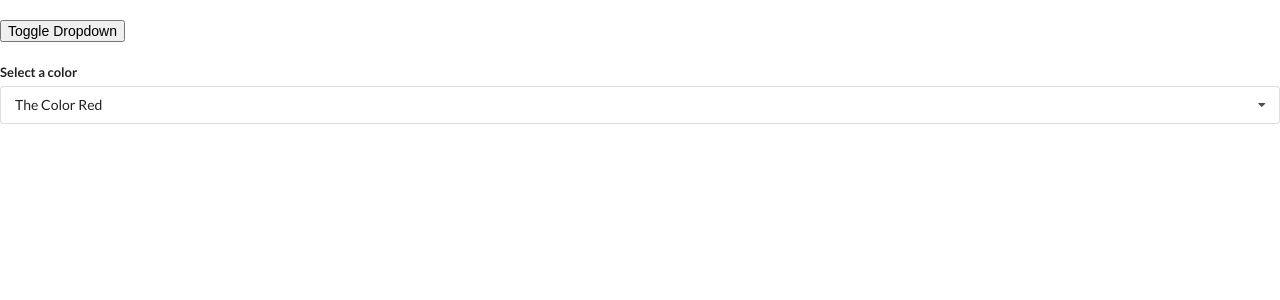
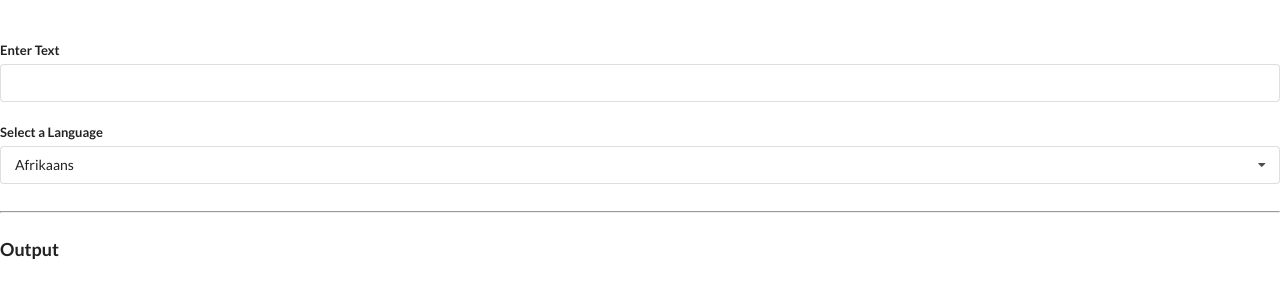
Before and after one commit to lululand/react-widgets, a React (Create React App) app: page / in a window 1280 px wide. Shown: the top 300 px of the page. Built offline with nearby package versions, Linux system fonts and the light colour scheme; no server answers.

Commit message:
language conversion component added

```diff
--- a/src/App.js
+++ b/src/App.js
@@ -1,42 +1,52 @@
-import React, { useState } from 'react';
+import React from 'react';
 // import Accordion from './components/Accordion';
 // import Search from './components/Search';
-import Dropdown from './components/Dropdown';
-
-const options = [
-  {
-    label: 'The Color Red',
-    value: 'red'
-  },
-  {
-    label: 'The Color Green',
-    value: 'green'
-  },
-  {
-    label: 'A Shade of Blue',
-    value: 'blue'
-  }
-];
+// import Dropdown from './components/Dropdown';
+import Translate from './components/Translate';
 
 export default () => {
-  const [selected, setSelected] = useState(options[0]);
-  const [showDropdown, setShowDropdown] = useState(true);
-
   return (
     <div>
-      <br />
-      <button onClick={() => setShowDropdown(!showDropdown)}>Toggle Dropdown</button>
       <br /><br />
-      {showDropdown ?
-        <Dropdown
-        selected={selected}
-        onSelectedChange={setSelected}
-        options={options}
-         /> : null
-        }
+        <Translate />
     </div>
   );
 };
+
+// export default () => {
+//   const [selected, setSelected] = useState(options[0]);
+//   const [showDropdown, setShowDropdown] = useState(true);
+
+//   return (
+//     <div>
+//       <br />
+//       <button onClick={() => setShowDropdown(!showDropdown)}>Toggle Dropdown</button>
+//       <br /><br />
+//       {showDropdown ?
+//         <Dropdown
+//         selected={selected}
+//         onSelectedChange={setSelected}
+//         options={options}
+//          /> : null
+//         }
+//     </div>
+//   );
+// };
+
+// const options = [
+//   {
+//     label: 'The Color Red',
+//     value: 'red'
+//   },
+//   {
+//     label: 'The Color Green',
+//     value: 'green'
+//   },
+//   {
+//     label: 'A Shade of Blue',
+//     value: 'blue'
+//   }
+// ];
 
 // const items = [
 //   {
--- /dev/null
+++ b/src/components/Convert.js
@@ -0,0 +1,45 @@
+import React, { useEffect, useState } from 'react';
+import axios from 'axios';
+
+const Convert = ({ language, text }) => {
+  const [translated, setTranslated] = useState('');
+  const [debouncedText, setDebouncedText] = useState(text);
+
+  useEffect(() => {
+    const timerid = setTimeout(() => {
+      setDebouncedText(text);
+    }, 800);
+
+    return () => {
+      clearTimeout(timerid);
+    };
+  }, [language, text]);
+
+  useEffect(() => {
+    const doTranslation = async () => {
+      const { data } = await axios.post(
+        'https://translation.googleapis.com/language/translate/v2',
+        {}, // <-- nothing in the body of the request
+        {
+          params: {
+            q: debouncedText,
+            target: language.value,
+            key: 'AIzaSyCHUCmpR7cT_yDFHC98CZJy2LTms-IwDlM'
+          }
+        }
+      );
+
+      setTranslated(data.data.translations[0].translatedText);
+    };
+
+    doTranslation();
+  }, [language, debouncedText]);
+
+  return (
+    <div>
+      <h1 className='ui header'>{translated}</h1>
+    </div>
+  );
+};
+
+export default Convert;
--- a/src/components/Dropdown.js
+++ b/src/components/Dropdown.js
@@ -1,12 +1,12 @@
 import React, { useState, useEffect, useRef } from 'react';
 
-const Dropdown = ({ options, selected, onSelectedChange }) => {
+const Dropdown = ({ label, options, selected, onSelectedChange }) => {
   const [open, setOpen] = useState(false);
   const ref = useRef();
 
   useEffect(() => {
-    const onBodyClick = (event) => {
-      if (ref.current.contains(event.target)){
+    const onBodyClick = event => {
+      if (ref.current.contains(event.target)) {
         return;
       }
       setOpen(false);
@@ -22,7 +22,7 @@
   const renderedOptions = options.map(option => {
     // if (option.value === selected.value) {
     //   return null;
-    // }
+    // } // this is bad usability so not using
 
     return (
       <div
@@ -40,8 +40,8 @@
     <div>
       <div ref={ref} className='ui form'>
         <div className='field'>
-          <label htmlFor='' className='label'>
-            Select a color
+          <label htmlFor='label' className='label'>
+            {label}
           </label>
 
           <div
--- /dev/null
+++ b/src/components/Translate.js
@@ -0,0 +1,58 @@
+import React, { useState } from 'react';
+import Dropdown from './Dropdown';
+import Convert from './Convert';
+
+const options = [
+  {
+    label: 'Afrikaans',
+    value: 'af'
+  },
+  {
+    label: 'Arabic',
+    value: 'ar'
+  },
+  {
+    label: 'Hindi',
+    value: 'hi'
+  },
+  {
+    label: 'Dutch',
+    value: 'nl'
+  }
+];
+
+const Translate = () => {
+  const [language, setLanguage] = useState(options[0]);
+  const [text, setText] = useState('');
+
+  return (
+    <div>
+      <div className='ui form'>
+        <div className='field'>
+          <label htmlFor='label'>Enter Text</label>
+          <input
+            type='text'
+            value={text}
+            onChange={event => setText(event.target.value)}
+          />
+          <br />
+          <br />
+        </div>
+      </div>
+
+      <Dropdown
+        label='Select a Language'
+        options={options}
+        selected={language}
+        onSelectedChange={setLanguage}
+      />
+      <br />
+      <hr />
+
+      <h3 className='ui header'>Output</h3>
+      <Convert text={text} language={language} />
+    </div>
+  );
+};
+
+export default Translate;
```
